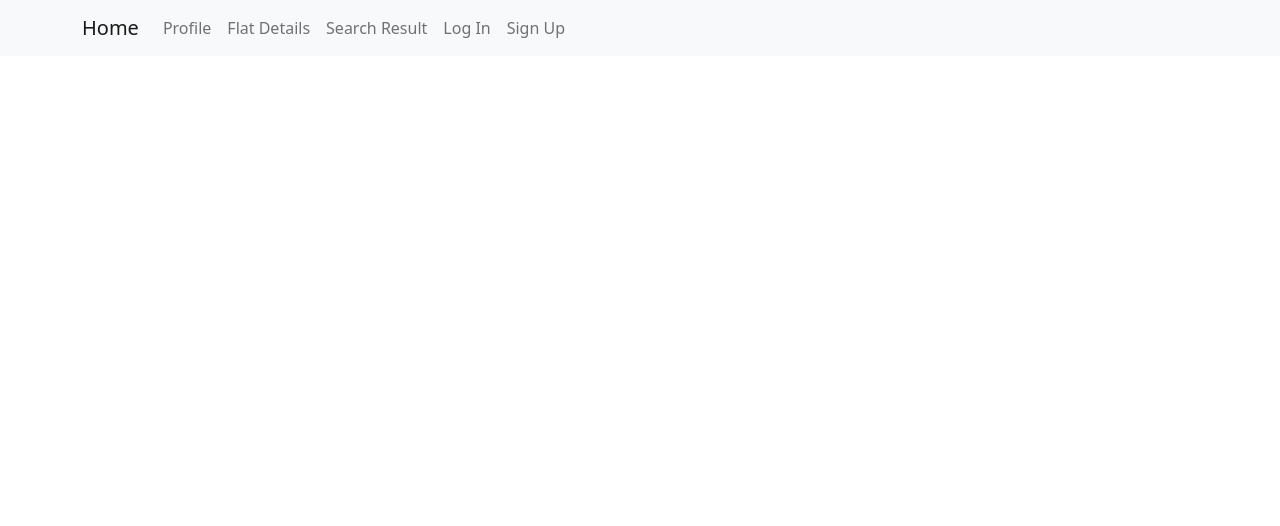
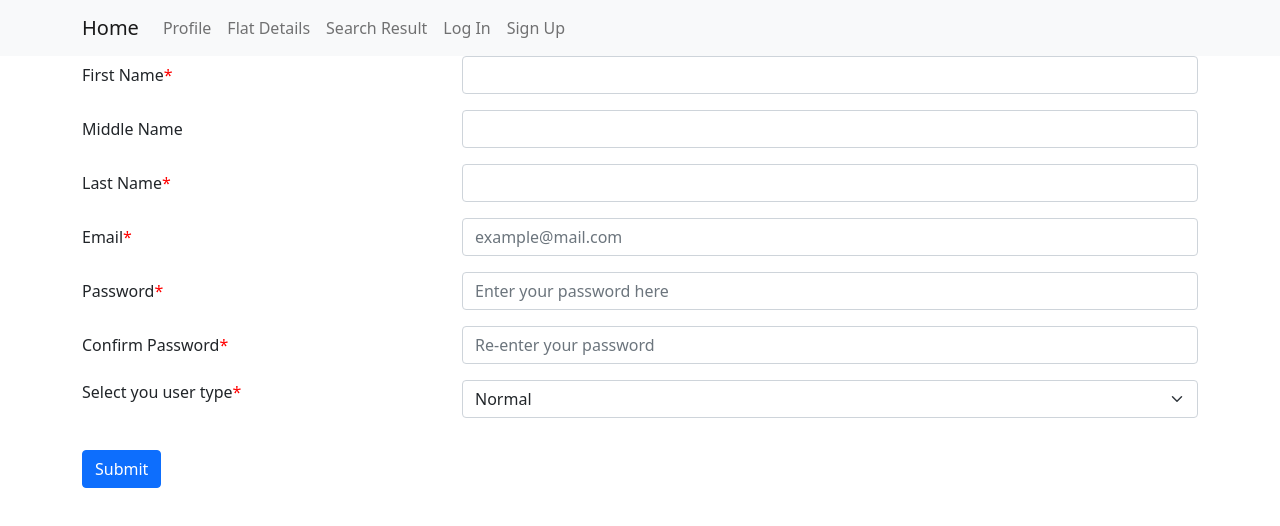
Before and after one commit to hussain18/findMeHome, a React (Create React App) app in the folder front_end/: page /signup in a window 1280 px wide. Shown: the top 526 px of the page. Built offline with nearby package versions, Linux system fonts and the light colour scheme.

Commit message:
signup page basic form functionality done

```diff
--- a/front_end/src/App.css
+++ b/front_end/src/App.css
@@ -1,5 +1,5 @@
 .App {
-  text-align: center;
+  /* text-align: center; */
 }
 
 .sm-hovered:hover {
--- a/front_end/src/App.js
+++ b/front_end/src/App.js
@@ -3,6 +3,7 @@ import "bootstrap/dist/css/bootstrap.min.css";
 import "bootstrap/dist/js/bootstrap.bundle.min.js";
 import { BrowserRouter, Switch, Route } from "react-router-dom";
 import Nav from "./components/navbar";
+import signUp from "./pages/signup_page/signUp"
 
 // Pages
 import landingPage from "./pages/landing_page/landingPage";
@@ -15,7 +16,7 @@ function App() {
       <BrowserRouter>
         <Switch>
           <Route exact path="/" component={landingPage} />
-          {/* <Route path = "/someRoute"/> */}
+          <Route path = "/signup" component={signUp}/>
         </Switch>
       </BrowserRouter>
     </div>
--- /dev/null
+++ b/front_end/src/components/inputs.js
@@ -0,0 +1,58 @@
+const RequiredEl = props => <span style = {{color: 'red'}}>*</span>
+
+const InlineInput = props => {
+    const label = props.label || 'Password'
+    const required = props.required || false
+    const placeholder = props.placeholder || ''
+    const name = props.name
+    const type = props.type
+    const pattern = props.pattern
+
+    return <>
+        <div className='col'>
+            <div className='row'>
+                <div className="col-sm-4">
+                    <label className="col-form-label">
+                        {label}
+                        {required ? <RequiredEl/> : null}
+                    </label>
+                </div>
+                <div className="col-sm-8">
+                    <input name = {name} required={required}
+                    placeholder={placeholder} className="form-control"
+                    value = {props.value} onChange = {(event) => props.onChange(event)}
+                    type = {type} pattern={pattern} />
+                </div>
+            </div>
+        </div>
+    </>
+}
+
+const SelectInput = props => {
+
+    const required = props.required || false
+    const name = props.name
+    let value = props.value || 'normal'
+
+    return <div className = 'col'>
+        <div className = 'row'>
+            <label className = 'col-sm-4'>Select you user type
+                {required ? <RequiredEl/> : null}</label>
+
+            <div className = 'col-sm-8'>
+                <select value = {value} name = {name}
+                    required= {required} className="form-select mb-3"
+                    onChange = {(event) => props.onChange(event)} >
+                    <option selected value="normal">Normal</option>
+                    <option value="owner">Owner</option>
+                    <option value="agent">Agent</option>
+                </select>
+            </div>
+        </div>
+    </div>
+}
+
+export {
+    InlineInput,
+    SelectInput,
+}
--- a/front_end/src/components/navbar.js
+++ b/front_end/src/components/navbar.js
@@ -26,7 +26,7 @@ function NavBar(props) {
                         <a className={"nav-link" + logIn} href="#">Log In</a>
                     </li>
                     <li className="nav-item">
-                        <a className={"nav-link" + signUp} href="#">Sign Up</a>
+                        <a className={"nav-link" + signUp} href="/signup">Sign Up</a>
                     </li>
                 </ul>
             </div>
--- a/front_end/src/pages/landing_page/style.css
+++ b/front_end/src/pages/landing_page/style.css
@@ -4,6 +4,7 @@
     padding: 2% 0%;
     background-color: darkslategray;
     color: white;
+    text-align: center;
 }
 
 /* Searching Area styles */
--- /dev/null
+++ b/front_end/src/pages/signup_page/signUp.js
@@ -0,0 +1,96 @@
+import React from "react";
+import {InlineInput, SelectInput} from '../../components/inputs'
+
+class SignUp extends React.Component {
+  constructor(props) {
+    super(props);
+    this.state = {};
+
+    this.handleInputChange = this.handleInputChange.bind(this);
+    this.handleSubmit = this.handleSubmit.bind(this);
+  }
+
+  handleInputChange(event) {
+    const target = event.target;
+    const value = target.type === "checkbox" ? target.checked : target.value;
+    const name = target.name;
+
+    this.setState({
+      [name]: value,
+    });
+  }
+
+  handleSubmit(event) {
+    //TEST...
+    console.log(this.state)
+    alert('submitted successfully')
+    event.preventDefault()
+  }
+
+  render() {
+    return (
+      <div className='container'>
+        <form onSubmit={this.handleSubmit}>
+          <div className = 'row row-cols-1 g-3 align-items-center'>
+            <InlineInput
+              type = 'text'
+              label = "First Name"
+              required = {true}
+              name = 'firstName'
+              onChange = {(event) => this.handleInputChange(event)}
+              value = {this.state.firstName} />
+
+            <InlineInput
+              type = 'text'
+              label = "Middle Name"
+              name = 'middleName'
+              onChange = {(event) => this.handleInputChange(event)}
+              value = {this.state.middleName} />
+
+            <InlineInput
+              type = 'text'
+              label = "Last Name"
+              required = {true}
+              name = 'lastName'
+              onChange = {(event) => this.handleInputChange(event)}
+              value = {this.state.lastName} />
+
+            <InlineInput
+              type = 'email'
+              label = "Email"
+              required = {true}
+              name = 'email'
+              placeholder = 'example@mail.com'
+              onChange = {(event) => this.handleInputChange(event)}
+              value = {this.state.email} />
+
+            <InlineInput
+              type = 'password'
+              required={true}
+              placeholder = "Enter your password here"
+              name = 'password'
+              onChange = {(event) => this.handleInputChange(event)}
+              value = {this.state.password} />
+
+            <InlineInput
+              type = 'password'
+              placeholder = "Re-enter your password"
+              required = {true}
+              label = "Confirm Password"
+              name = 'confirmPassword'
+              onChange = {(event) => this.handleInputChange(event)}
+              value = {this.state.confirmPassword} />
+
+            <SelectInput required = {true} name='userType'
+              value = {this.state.userType} onChange = {(event) => this.handleInputChange(event)} />
+
+          </div>
+
+          <input value = "Submit" className = 'btn btn-primary mt-3' type="submit" />
+        </form>
+      </div>
+    );
+  }
+}
+
+export default SignUp;
```
Also changed, not shown: front_end/src/pages/signup_page/style.css (added).
